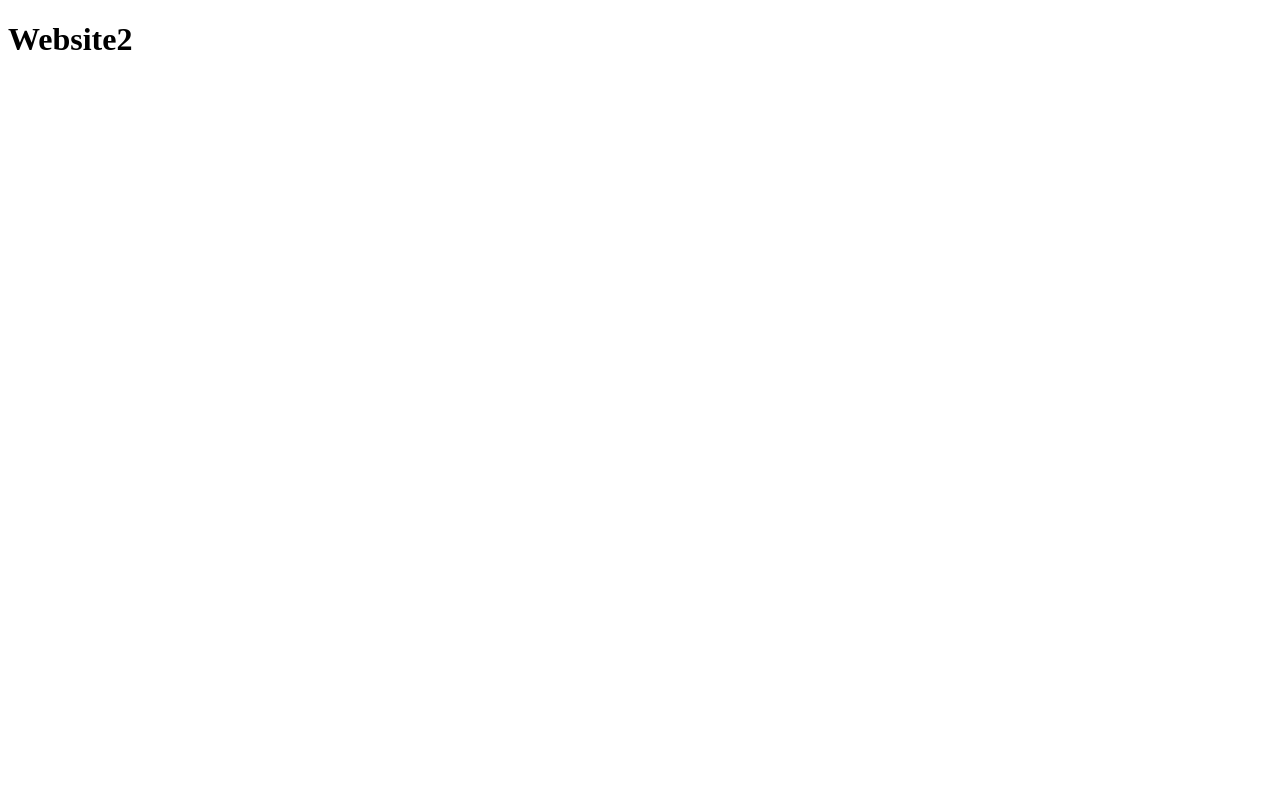
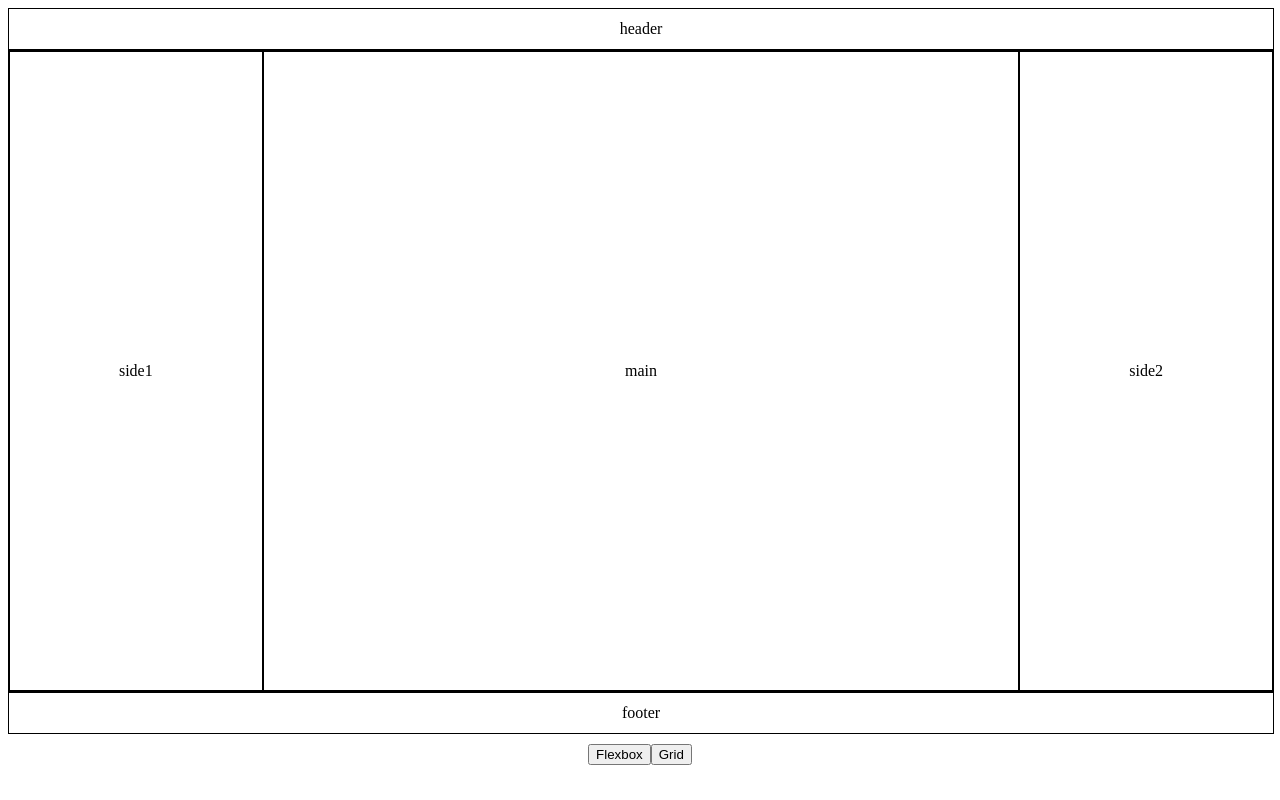
Before and after one commit to francescomaxim/francys, a plain HTML site: page index.html in a window 1280 px wide. Drawn offline with Linux system fonts and the light colour scheme.

Commit message:
created flexbox layout

```diff
--- a/index.html
+++ b/index.html
@@ -3,9 +3,61 @@
 <head>
     <meta charset="UTF-8">
     <meta name="viewport" content="width=device-width, initial-scale=1.0">
-    <title>Document</title>
+    <title>Flexbox & Grid </title>
+
+    <style>
+        .container{
+            display: flex;
+            flex-direction: column;
+        }
+        .header{
+            height: 5vh;
+        }
+        .body{
+            height: 80vh;
+        }
+        .footer{
+            height: 5vh;
+        }
+        .con{
+            width: 100%;
+            border: 1px solid black;
+        }
+        .inside{
+            display: flex;
+            align-items: center;
+            justify-content: center;
+        }
+        .side1, .side2{
+            width: 20%;
+        }
+        .main{
+            width: 60%;
+        }
+        .body{
+            display: flex;
+        }
+        .buttons{
+            margin: 10px;
+            display: flex;
+            justify-content: center;
+            align-items: center;
+        }
+    </style>
 </head>
 <body>
-    <h1>Website2</h1>
+    <div class="container">
+        <div class="header con inside">header</div>
+        <div class="body con">
+            <div class="side1 con inside">side1</div>
+            <div class="main con inside">main</div>
+            <div class="side2 con inside">side2</div>
+        </div>
+        <div class="footer con inside">footer</div>
+    </div>
+    <div class="buttons">
+        <button>Flexbox</button>
+        <button>Grid</button>
+    </div>
 </body>
 </html>
```
